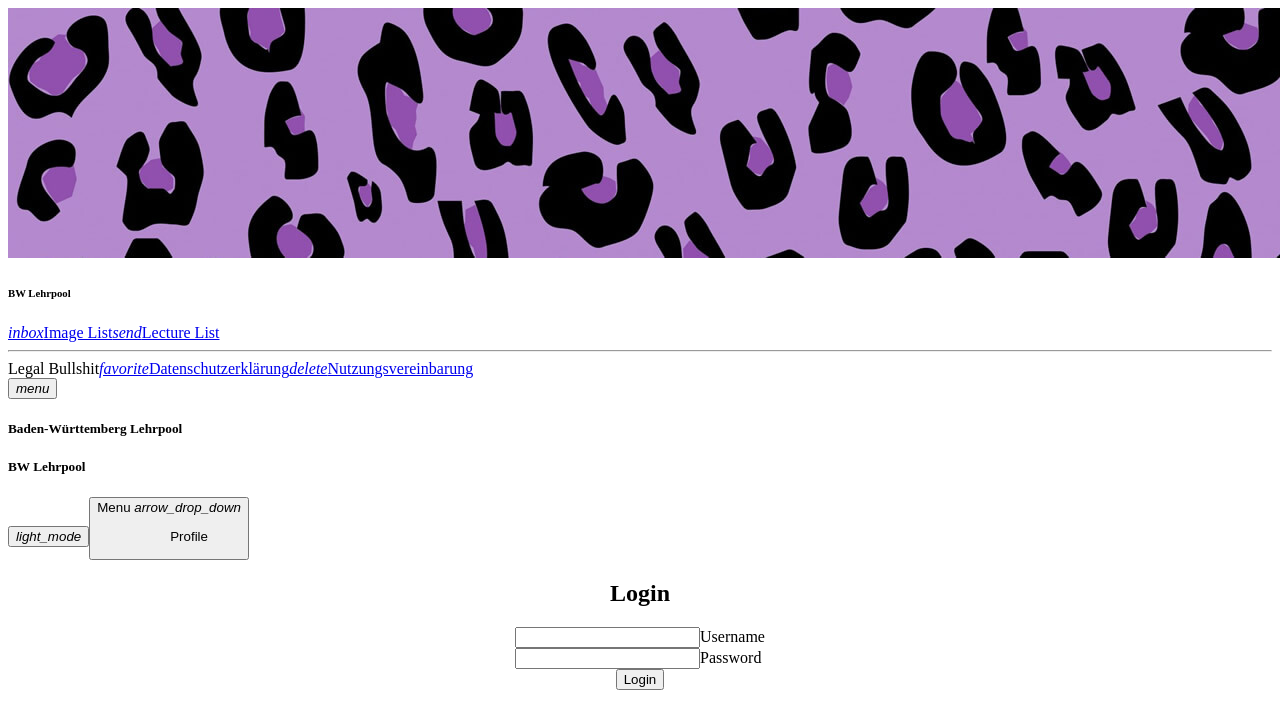
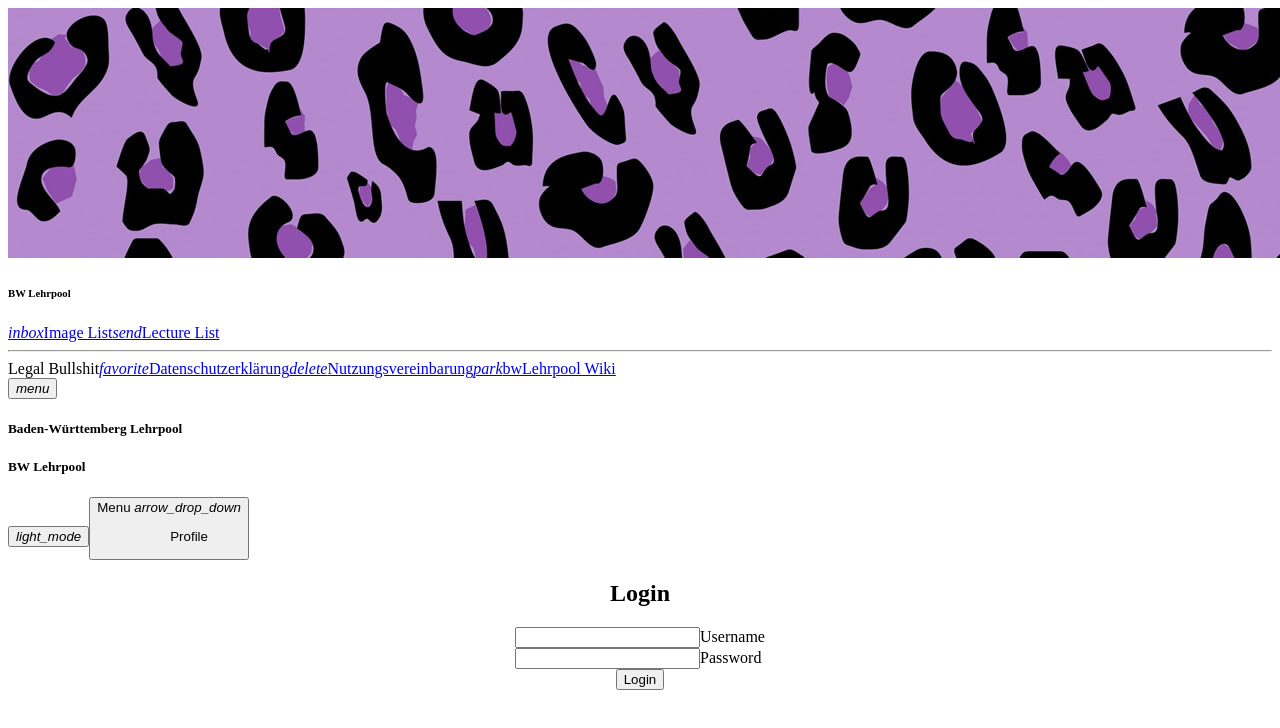
Before and after one commit to rafaelgieschke/bwlp-vue-frontend, a Vue app: page /login in a window 1280 px wide. Shown: the top 728 px of the page. Built offline with nearby package versions, Linux system fonts and the light colour scheme.

Commit message:
Link to wiki

```diff
--- a/src/components/navigation/ListOfPages.vue
+++ b/src/components/navigation/ListOfPages.vue
@@ -19,6 +19,10 @@
     <i>delete</i>
     <span>Nutzungsvereinbarung</span>
   </RouterLink>
+  <a href="https://www.bwlehrpool.de/wiki/doku.php/start">
+    <i>park</i>
+    <span>bwLehrpool Wiki</span>
+  </a>
 </template>
 
 <script setup>
```
